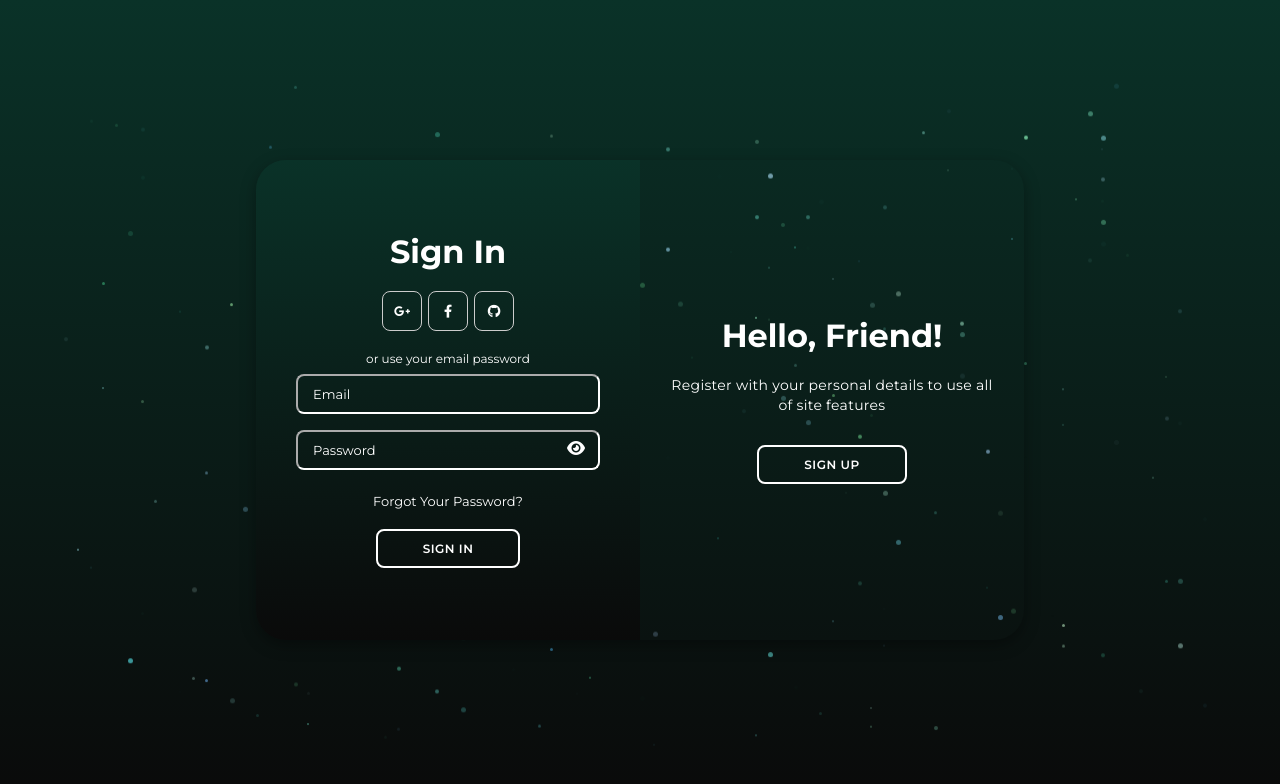
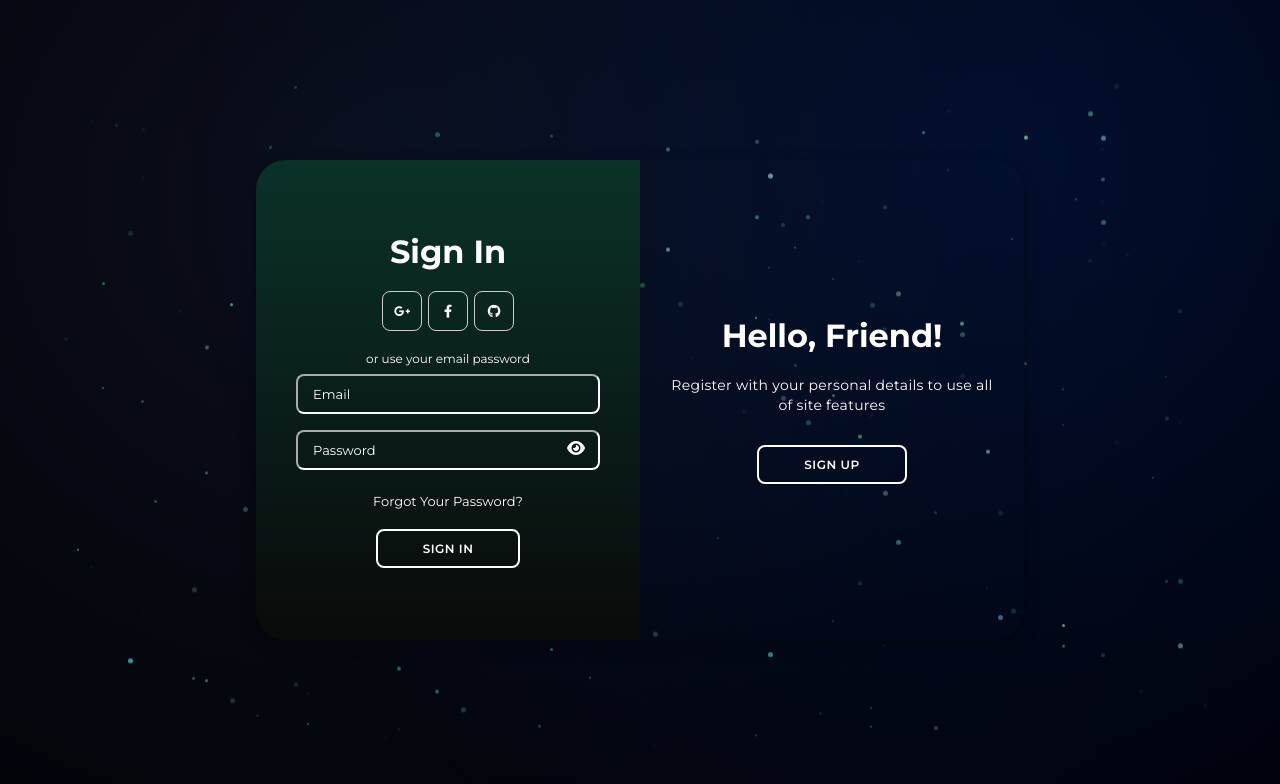
Before and after one commit to al-s999/Authentification-page, a React (Vite) app in the folder auth-backend/auth-frontend/: page / in a window 1280 px wide. Shown: the top 784 px of the page. Built offline with nearby package versions, Linux system fonts and the light colour scheme.

Commit message:
dasboard v2

```diff
--- a/auth-backend/auth-frontend/src/index.css
+++ b/auth-backend/auth-frontend/src/index.css
@@ -632,98 +632,103 @@ button:hover::before {
 }
 
 
-/* ===== Dashboard Layout & Style ===== */
-.dashboard-grid {
-  display: grid;
-  grid-template-columns: repeat(auto-fit, minmax(340px, 1fr));
-  gap: 1.5rem;
-  padding: 2rem;
-  max-width: 1400px;
-  margin: 0 auto;
+/* ===== DARK GRADIENT BACKGROUND ===== */
+
+/* Body full gradient */
+body {
+  background: radial-gradient(circle at 25% 25%, #0b0f1a 0%, #03040a 60%, #010106 100%);
+  color: #e8f9ff;
+  font-family: "Inter", sans-serif;
+  overflow-x: hidden;
 }
 
-.stat-card, .chart-card, .table-card, .list-card {
-  background: rgba(15, 25, 35, 0.75);
+/* Optional jika kamu masih punya elemen bg1 dan bg2 */
+#bg1, #bg2 {
+  position: fixed;
+  top: 0; left: 0;
+  width: 100%; height: 100%;
+  z-index: -2;
+}
+#bg1 {
+  background: radial-gradient(circle at 80% 20%, rgba(0, 85, 255, 0.15), transparent 70%);
+}
+#bg2 {
+  background: radial-gradient(circle at 20% 80%, rgba(0, 255, 170, 0.08), transparent 70%);
+}
+
+/* Dark glossy cards */
+.stat-card,
+.chart-card,
+.table-card,
+.list-card {
+  background: rgba(8, 12, 20, 0.92);
+  border: 1px solid rgba(0, 255, 200, 0.05);
   border-radius: 20px;
   padding: 1.5rem;
-  box-shadow: 0 0 20px rgba(0, 255, 255, 0.05);
+  box-shadow:
+    0 0 20px rgba(0, 255, 255, 0.06),
+    inset 0 0 15px rgba(255, 255, 255, 0.02);
   transition: all 0.3s ease;
   color: #e0f7ff;
+  backdrop-filter: blur(10px);
 }
-.stat-card:hover, .chart-card:hover, .table-card:hover, .list-card:hover {
-  box-shadow: 0 0 25px rgba(0, 255, 255, 0.25);
+.stat-card:hover,
+.chart-card:hover,
+.table-card:hover,
+.list-card:hover {
+  box-shadow:
+    0 0 25px rgba(0, 255, 255, 0.18),
+    0 0 10px rgba(0, 255, 180, 0.1);
   transform: translateY(-3px);
 }
 
+/* Headings & numeric highlights */
 .stat-card h3 {
   font-size: 1rem;
-  opacity: 0.8;
+  opacity: 0.75;
 }
 .stat-card .value {
   font-size: 2rem;
-  color: #00ff88;
-  margin-top: 8px;
+  color: #00ffd5;
+  margin-top: 6px;
+  text-shadow: 0 0 10px rgba(0, 255, 200, 0.4);
 }
 
-.chart-card {
-  display: flex;
-  flex-direction: column;
-  align-items: stretch;
-  height: 300px;
-}
-.chart-card h3 {
-  margin-bottom: 10px;
-}
+/* Chart panel */
 .chart-card canvas {
-  flex: 1;
-  width: 100%;
-  border-radius: 10px;
+  background: linear-gradient(to bottom, rgba(0,255,255,0.05), rgba(0,0,0,0.3));
+  border-radius: 12px;
 }
 
+/* Positive / negative indicators */
+.pos {
+  color: #00ff99;
+  text-shadow: 0 0 8px rgba(0,255,150,0.4);
+}
+.neg {
+  color: #ff5555;
+  text-shadow: 0 0 6px rgba(255,80,80,0.4);
+}
+
+/* Table text */
 .table-card table {
-  width: 100%;
-  border-collapse: collapse;
-  margin-top: 0.5rem;
-  font-size: 0.9rem;
-}
-.table-card th, .table-card td {
-  padding: 0.6rem;
-  text-align: left;
-  border-bottom: 1px solid rgba(255,255,255,0.1);
+  color: #d0f6ff;
 }
 .table-card th {
-  opacity: 0.7;
+  color: #77ffe0;
 }
-.pos {
-  color: #00ff88;
-}
-.neg {
-  color: #ff4f4f;
+.table-card td {
+  color: #bdf6ff;
 }
 
-.list-card ul {
-  list-style: none;
-  padding: 0;
-  margin-top: 0.5rem;
+/* Scrollbar subtle */
+::-webkit-scrollbar {
+  width: 8px;
 }
-.list-card li {
-  border-bottom: 1px solid rgba(255,255,255,0.1);
-  padding: 0.5rem 0;
+::-webkit-scrollbar-thumb {
+  background: rgba(0, 255, 255, 0.25);
+  border-radius: 6px;
 }
-.list-card li:last-child {
-  border-bottom: none;
+::-webkit-scrollbar-thumb:hover {
+  background: rgba(0, 255, 255, 0.4);
 }
-
-.loading, .error {
-  color: white;
-  text-align: center;
-  padding-top: 80px;
-  font-size: 1.2rem;
-}
-
-/* Responsive tweak */
-@media (max-width: 768px) {
-  .dashboard-grid {
-    grid-template-columns: 1fr;
-  }
-}
--- a/auth-backend/auth-frontend/src/pages/DashboardPage.jsx
+++ b/auth-backend/auth-frontend/src/pages/DashboardPage.jsx
@@ -15,10 +15,12 @@ export default function DashboardPage() {
   useEffect(() => {
     async function fetchData() {
       try {
+        const apiKey = "ibOjeD1ZZ9YffyXfg3gSWcs8X2CQq9Dj";
+
         const [quotes, active, sectors] = await Promise.all([
-          fetch("https://financialmodelingprep.com/api/v3/quote/AAPL,MSFT,GOOGL,META").then(r => r.json()),
-          fetch("https://financialmodelingprep.com/api/v3/stock_market/actives").then(r => r.json()),
-          fetch("https://financialmodelingprep.com/api/v3/stock_market/sectors-performance").then(r => r.json()),
+        fetch(`https://financialmodelingprep.com/api/v3/quote/AAPL,MSFT,GOOGL,META?apikey=${apiKey}`).then(r => r.json()),
+        fetch(`https://financialmodelingprep.com/api/v3/stock_market/actives?apikey=${apiKey}`).then(r => r.json()),
+        fetch(`https://financialmodelingprep.com/api/v3/stock_market/sectors-performance?apikey=${apiKey}`).then(r => r.json()),
         ]);
         setQuoteData(quotes);
         setActives(active.slice(0, 6));
```
